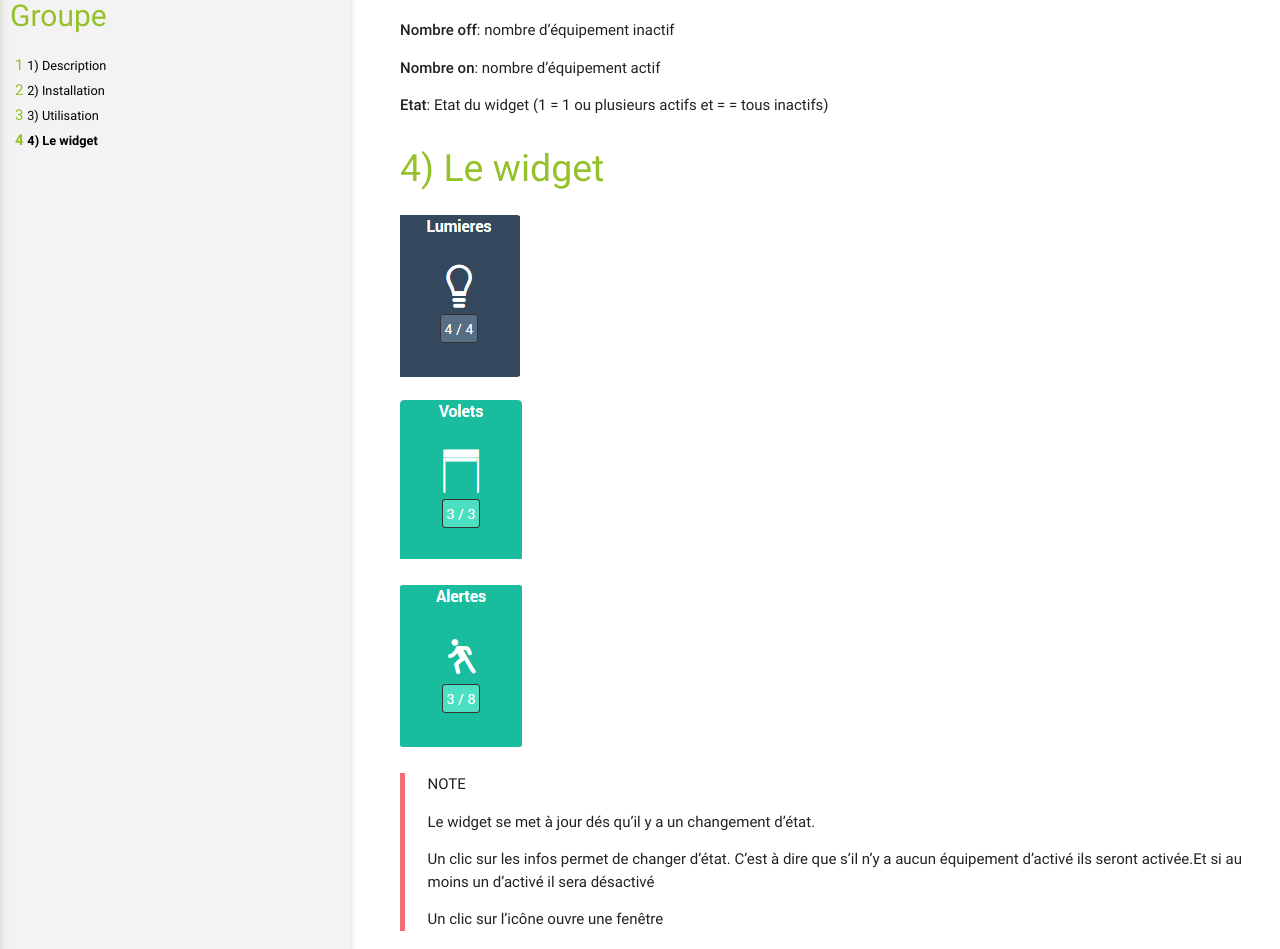
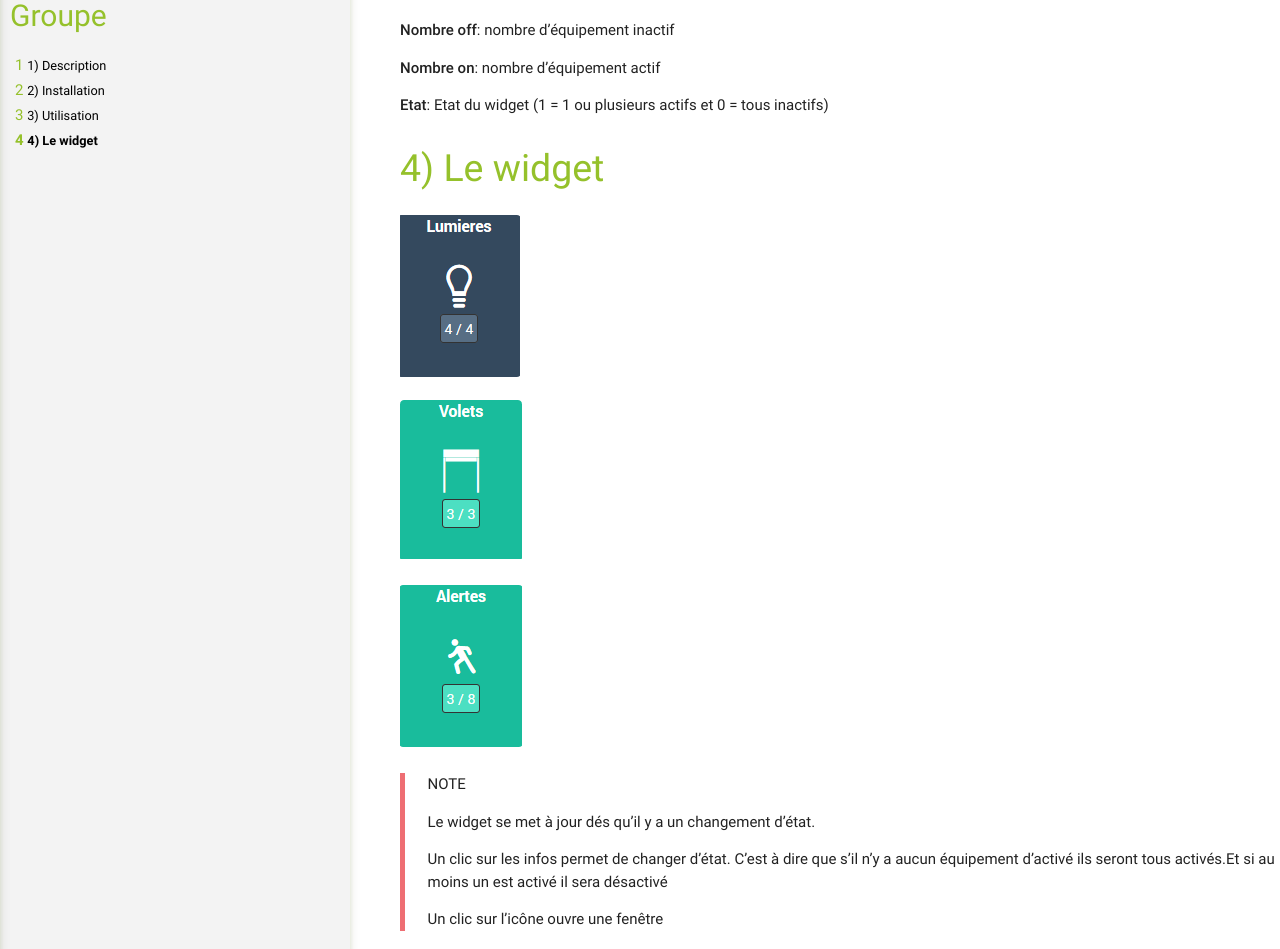
Before and after one commit to Mips2648/groupe, a Jekyll site: the page built from docs/de_DE/index.md, in a window 1280 px wide and 1400 px high, scrolled down 1611 px. Shown: the part 164-1113 px from the top of the window. Built offline with Jekyll 4.4.1, drawn with Linux system fonts in a browser that asks for light colours; our own code applies the rules of GitHub Pages for plain Markdown files; some of the changed text lies outside the part shown.

Commit message:
[ROBOT] Action all

```diff
--- a/docs/de_DE/index.md
+++ b/docs/de_DE/index.md
@@ -44,7 +44,7 @@ Ensuite le configurer
 
 **Nombre on**: nombre d'équipement actif
 
-**Etat**: Etat du widget (1 = 1 ou plusieurs actifs et = = tous inactifs)
+**Etat**: Etat du widget (1 = 1 ou plusieurs actifs et 0 = tous inactifs)
 
 Le widget
 ====
@@ -59,7 +59,7 @@ Le widget
 >
 > Le widget se met à jour dés qu'il y a un changement d'état.
 >
-> Un clic sur les infos permet de changer d'état. C'est à dire que s'il n'y a aucun équipement d'activé ils seront activée.Et si au moins un d'activé il sera désactivé
+> Un clic sur les infos permet de changer d'état. C'est à dire que s'il n'y a aucun équipement d'activé ils seront tous activés.Et si au moins un est activé il sera désactivé
 >
 > Un clic sur l'icône ouvre une fenêtre
 
```
Also changed, not shown: other parts of docs/de_DE/index.md (+2 -2 lines), docs/de_DE/changelog.md (+6 -0 lines), docs/en_US/changelog.md (+6 -0 lines), docs/en_US/index.md (+4 -4 lines), docs/es_ES/changelog.md (+6 -0 lines), docs/es_ES/index.md (+4 -4 lines).
